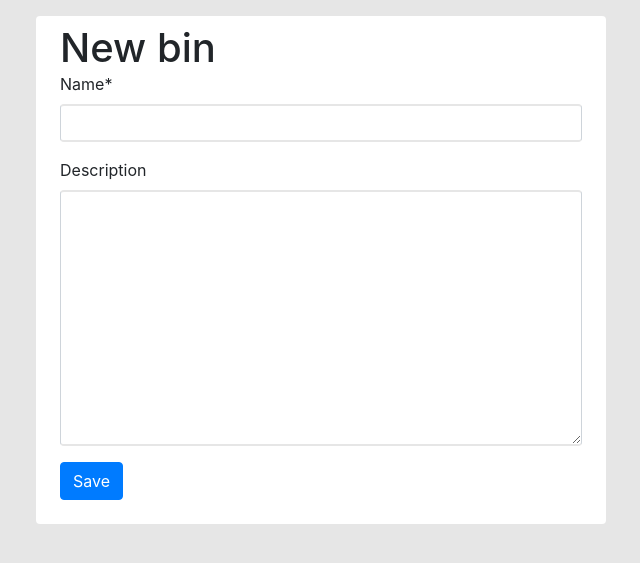
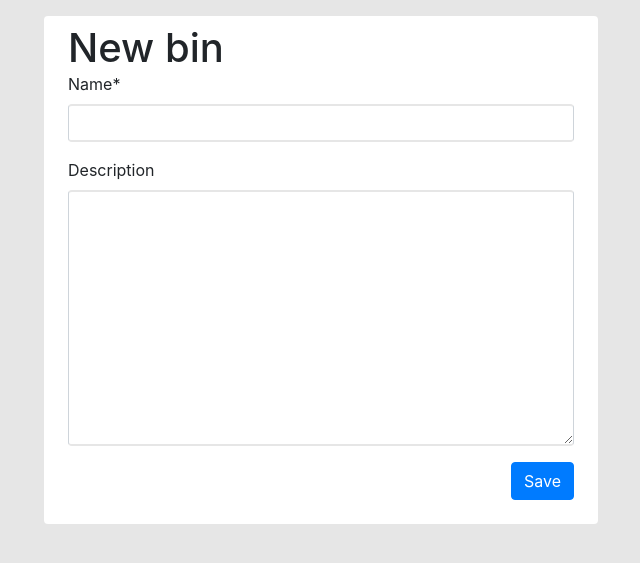
Before and after one commit to The-Compiler/crashbin, a Django app: page /bin/new/ in a window 1280 px wide. Shown: the part 76-639 px from the top of the page, without its empty margins (319-959 px from the left). Run offline with Django 3.2, Linux system fonts and the light colour scheme; the visitor is signed in with stand-in values (Sample User, id 1); parts of the project's set-up code (start-up, migrations or seed data) failed here and were passed over; some libraries are stand-ins or nearby versions.

Commit message:
Switch position of save and delete button

```diff
--- a/crashbin_app/templates/crashbin_app/form.html
+++ b/crashbin_app/templates/crashbin_app/form.html
@@ -22,7 +22,7 @@
 {% block content %}
     <div class="container width-540-md my-2 p-0">
         <div class="row">
-            <div class="col-lg my-2 p-0">
+            <div class="col-lg m-2 p-0">
                 <div class="px-4 pb-4 rounded bg-white">
                     <h1 class="m-0 pt-2">{{ title }}</h1>
                     <form method="POST" class="m-0">
@@ -30,18 +30,16 @@
                         {{ form | crispy }}
                         <div class="row">
                             <div class="col-auto">
-                                <button type="submit" class="save btn btn-primary">Save</button>
-
-                            </div>
-                            <div class="col-auto ml-auto">
                                 {% if delete_button %}
                                     <button type="button" class="btn btn-danger" data-toggle="modal"
                                             data-target="#deleteWarningMessage">
                                         Delete {{ delete_button }}</button>
                                 {% endif %}
                             </div>
+                            <div class="col-auto ml-auto">
+                                <button type="submit" class="save btn btn-primary">Save</button>
+                            </div>
                         </div>
-
                     </form>
                 </div>
             </div>
```
